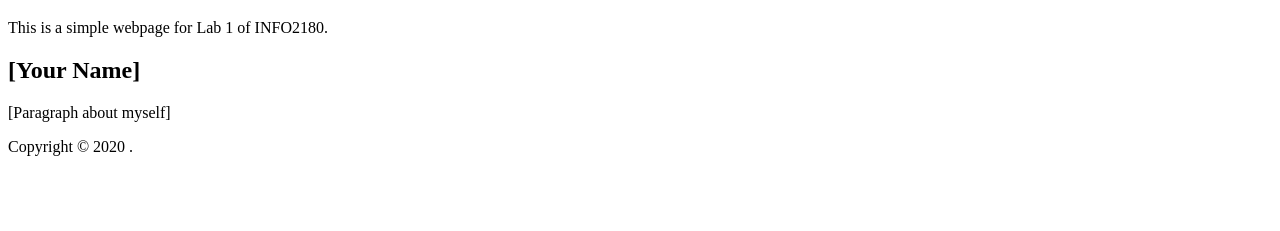
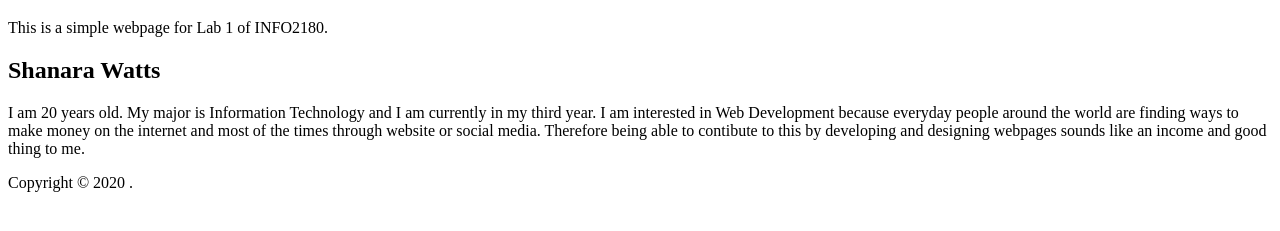
Before and after one commit to shanara-watts/info2180-lab1, a plain HTML site: page index.html in a window 1280 px wide. Shown: the part 61-292 px from the top of the page. Drawn offline with Linux system fonts and the light colour scheme.

Commit message:
About me.

```diff
--- a/index.html
+++ b/index.html
@@ -5,6 +5,7 @@
 	<meta name="viewport" content="width=devicewidth,initial-scale=1.0">
 	<meta http-equiv="X-UA-Compatible" content="ie=edge">
 	<title>INFO2180 Lab 1</title>
+	<link href="styles.css" rel="stylesheet">
 </head>
 <body>
 	<header>
@@ -12,8 +13,14 @@
 		<p>This is a simple webpage for Lab 1 of INFO2180.</p>
 	</header>
 	<main>
-		<h2>[Your Name]</h2>
-		<p>[Paragraph about myself]</p>
+		<h2>Shanara Watts</h2>
+		<p>I am 20 years old. My major is Information Technology
+		and I am currently in my third year. I am interested in Web
+		Development because everyday people around the world are
+		finding ways to make money on the internet and most of the
+		times through website or social media. Therefore being able
+		to contibute to this by developing and designing webpages
+		sounds like an income and good thing to me.</p>
 	</main>
 	<footer>
 		<p>Copyright &copy; 2020 <Your Name>.</p>
```
